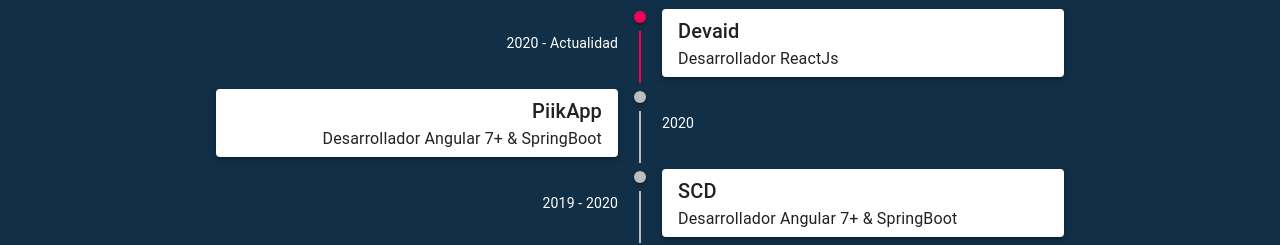
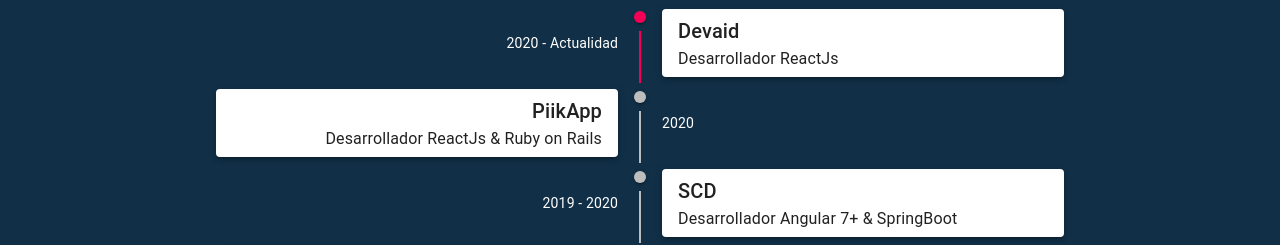
Before and after one commit to oswmoena/portafolio, a React (Create React App) app: page / in a window 1280 px wide. Shown: the part 1320-1565 px from the top of the page. Built offline with nearby package versions, Linux system fonts and the light colour scheme.

Commit message:
feat: improvements

```diff
--- a/src/constants/jobs.js
+++ b/src/constants/jobs.js
@@ -8,7 +8,7 @@
   {
     title: "PiikApp",
     time: "2020",
-    description: "Desarrollador Angular 7+ & SpringBoot",
+    description: "Desarrollador ReactJs & Ruby on Rails",
     details: "Me desmpeñé como desarrollador de software en ReactJs y Ruby on Rails, en donde hice mantenciones a la API del negocio y página web del mismo, además de crear una plataforma de administración general del negocio.",
   },
   {
--- a/src/constants/jobs_EN.js
+++ b/src/constants/jobs_EN.js
@@ -8,7 +8,7 @@
   {
     title: "PiikApp",
     time: "2020",
-    description: "Angular 7+ & SpringBoot developer",
+    description: "ReactJs & RoR developer",
     details: "I worked as a software developer in ReactJs and Ruby on Rails, where I did maintenance on the business API and website, as well as creating a general management platform for the business.",
   },
   {
--- a/src/i18n/en_US.json
+++ b/src/i18n/en_US.json
@@ -7,7 +7,7 @@
   "ABOUTME_subtitle1": "My name is Oswall Moena, i'm a Chilean software developer.",
   "ABOUTME_subtitle2": "I love my profession and its challenges. In my free time I like to watch series, movies, anime, play video games, laugh and improve myself through constant learning of new tools.",
 
-  "SKILLS_title": "This are my skills :)",
+  "SKILLS_title": "These are my skills :)",
   "SKILLS_subtitle": "pst! click on any of the images below to see more details!",
 
   "CAREER_title": "Career",
```
